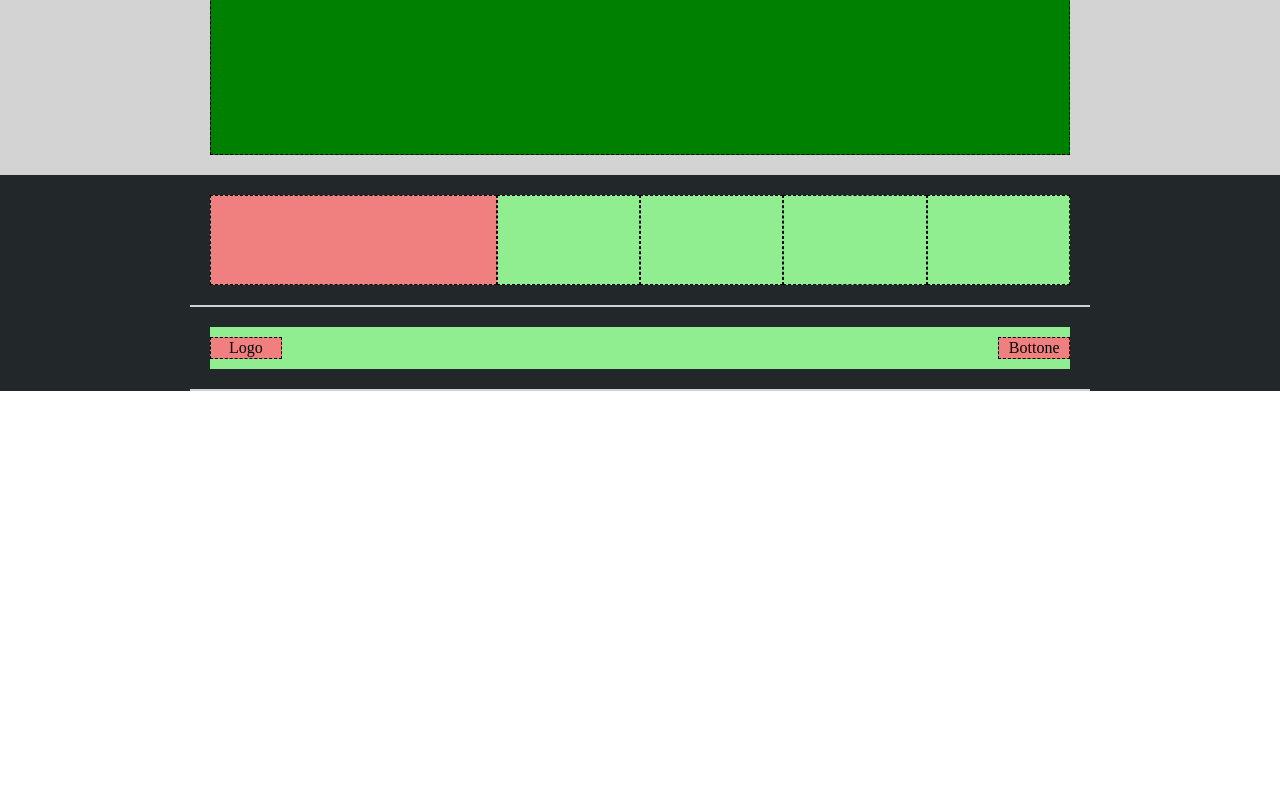
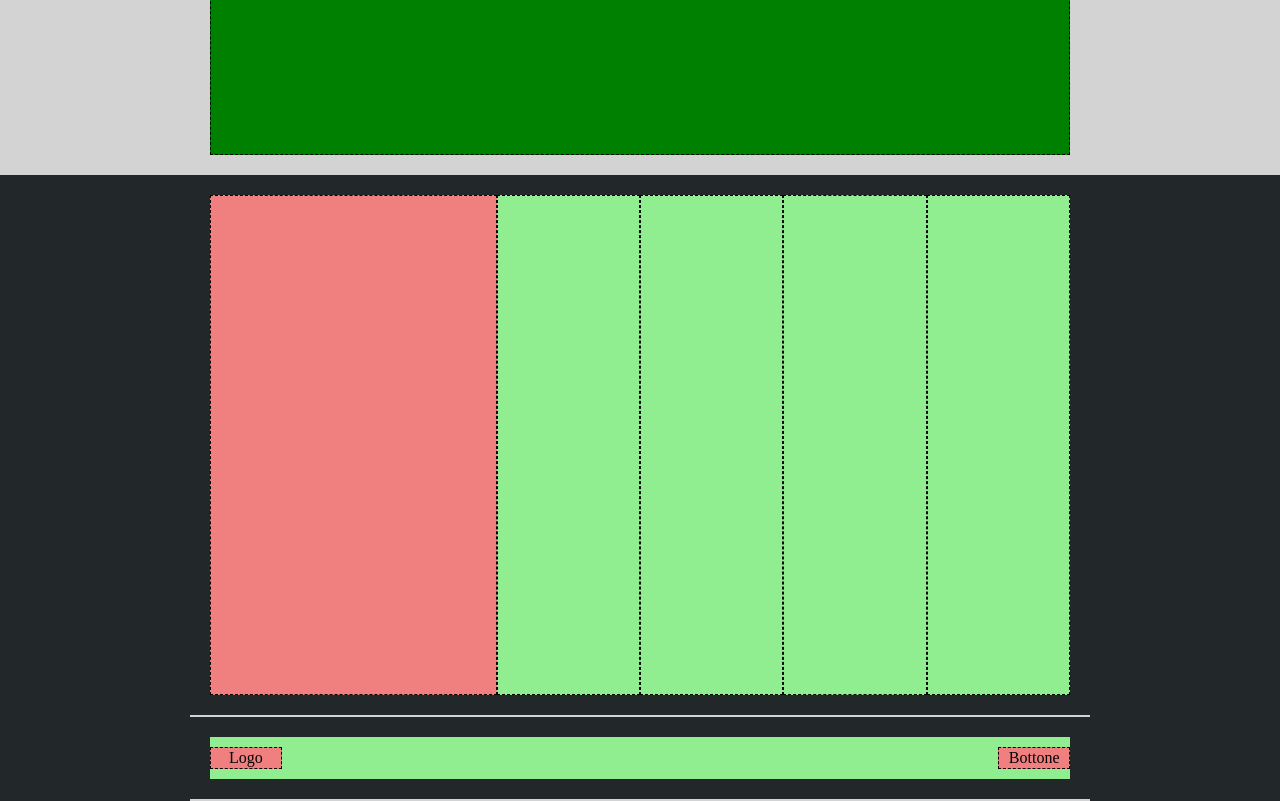
Before and after one commit to LucaLF-dev/htmlcss-struttura-discord, a plain HTML site: page index.html in a window 1280 px wide. Shown: the part 855-1656 px from the top of the page. Before the commit the page ends 1246 px from the top, so only its background shows below. Drawn offline with Linux system fonts and the light colour scheme.

Commit message:
Added: height footer style

```diff
--- a/css/app.css
+++ b/css/app.css
@@ -144,7 +144,9 @@ body {
     border-bottom: 2px solid  #D3D3D3;
 }
 
-
+.big-footer > [class^='col-']{
+    height: 500px;
+}
 
 
 
--- a/index.html
+++ b/index.html
@@ -75,7 +75,7 @@
     <!-- Footer -->
     <footer class="page-footer">
         <section class="container">
-            <div class="row">
+            <div class="row big-footer">
                 <div class="col-4 bg-color-redlight"></div>
                 <div class="col-2 bg-color-greenlight"></div>
                 <div class="col-2 bg-color-greenlight"></div>
```
